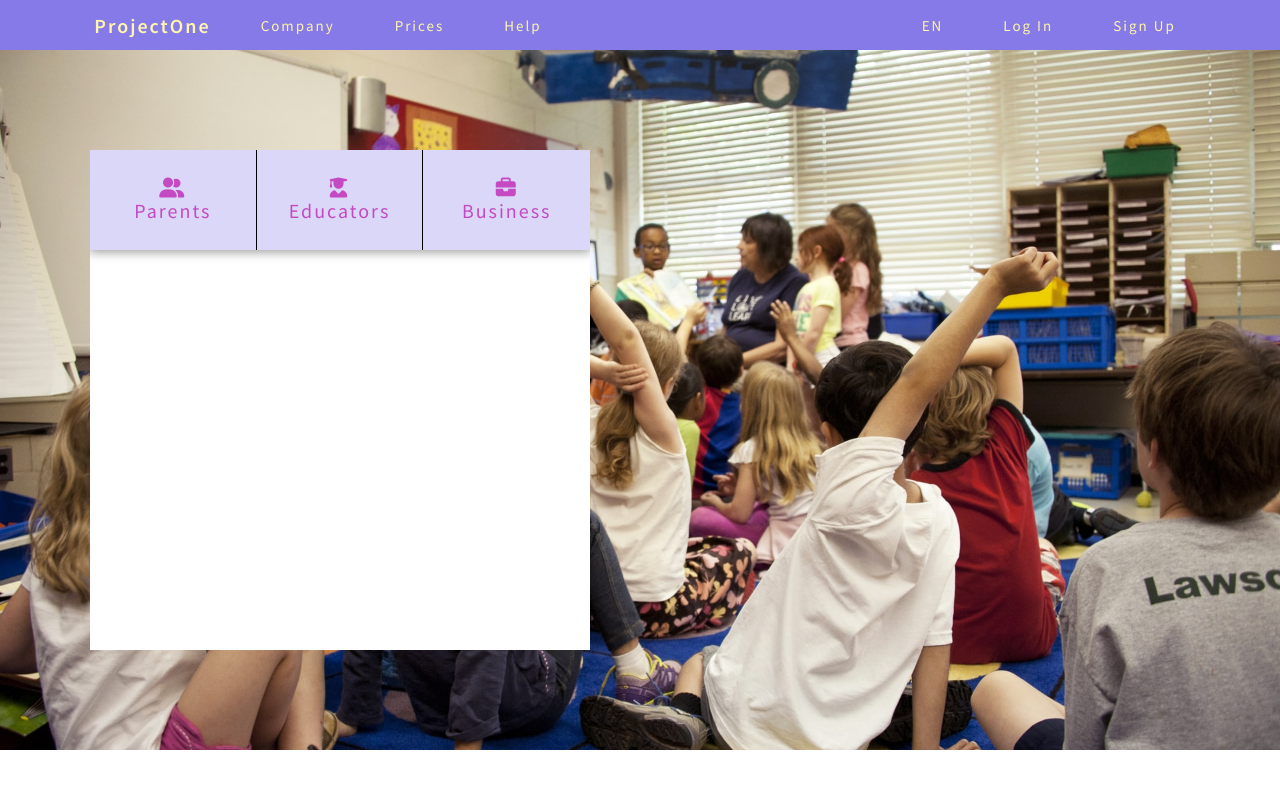
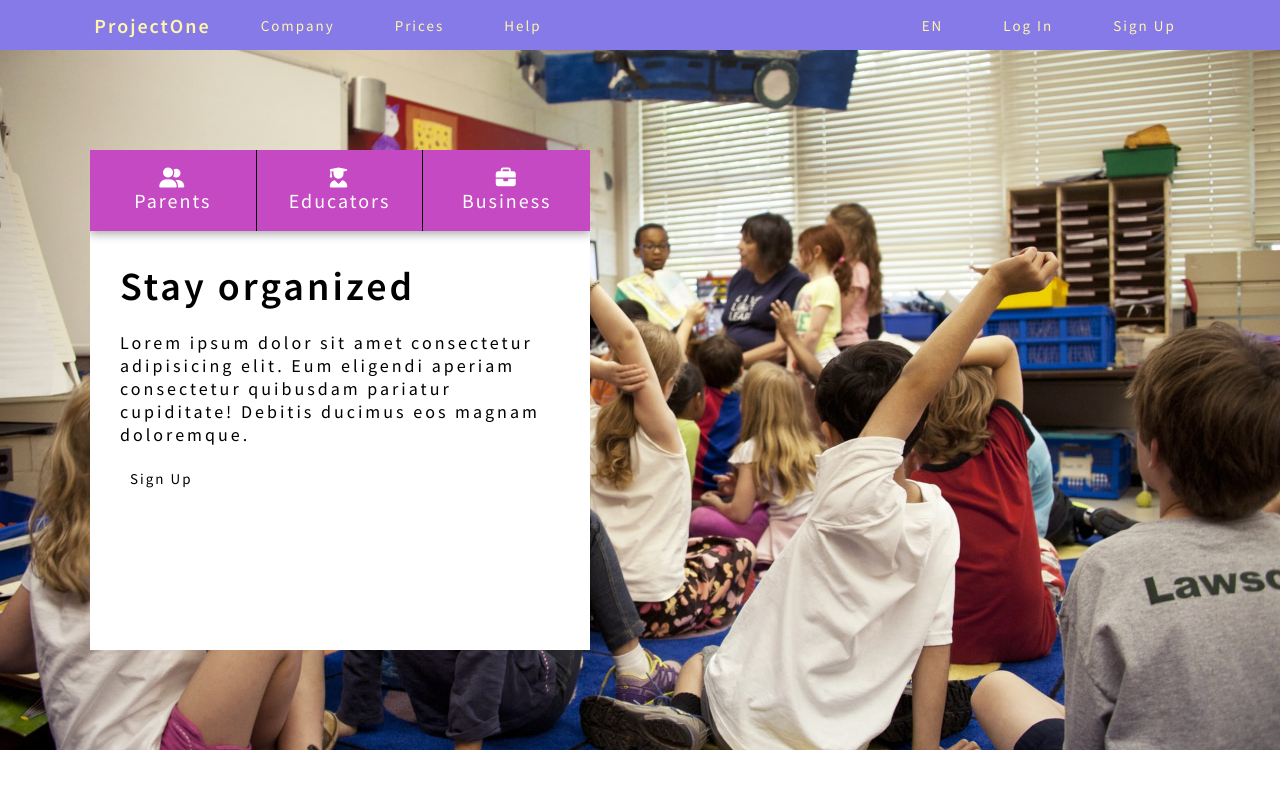
Before and after one commit to acorbinelli/ProjectOne, a React (Create React App) app in the folder client/: page / in a window 1280 px wide. Shown: the top 788 px of the page. Built offline with nearby package versions, Linux system fonts and the light colour scheme.

Commit message:
create hero nav and button components

```diff
--- a/client/src/components/hero/Hero.jsx
+++ b/client/src/components/hero/Hero.jsx
@@ -3,6 +3,7 @@ import Section from "../layout/Section"
 import styled from "styled-components"
 
 import HeroNav from "./HeroNav"
+import HeroPage from "./HeroPage"
 
 const Wrapper = styled.div`
   background-color: white;
@@ -21,6 +22,7 @@ const Hero = () => {
     <Section imageURL='../../IMG/hero_2.jpg' flexDirection='row'>
       <Wrapper>
         <HeroNav />
+        <HeroPage />
       </Wrapper>
     </Section>
   )
--- a/client/src/components/hero/HeroNav.jsx
+++ b/client/src/components/hero/HeroNav.jsx
@@ -7,7 +7,7 @@ import HeroNavButton from "./HeroNavButton"
 const HeroNavStyled = styled.nav`
   height: 20%;
   box-shadow: 0 1px 10px 1px rgba(0, 0, 0, 0.4);
-  background-color: ${Colors.mediumslatebluealpha};
+  background-color: ${Colors.fuchsia};
   display: grid;
   grid-template-columns: 1fr 1fr 1fr;
 `
--- a/client/src/components/hero/HeroNavButton.jsx
+++ b/client/src/components/hero/HeroNavButton.jsx
@@ -17,7 +17,7 @@ const HeroNavButton = ({ value, text, icon, className }) => {
   return (
     <HeroNavButtonStyled href='#' value={value} className={className}>
       <i className={icon} />
-      <h2>{text}</h2>
+      <span style={{ fontSize: "2rem", color: "white" }}>{text}</span>
     </HeroNavButtonStyled>
   )
 }
--- /dev/null
+++ b/client/src/components/hero/HeroPage.jsx
@@ -0,0 +1,20 @@
+import React from "react"
+import styled from "styled-components"
+import { Colors } from "../../constants/colors"
+
+import ParentsHero from "../parents/ParentsHero"
+
+const HeroPageStyled = styled.div`
+  height: 100%;
+  padding: 3rem;
+`
+
+const HeroPage = () => {
+  return (
+    <HeroPageStyled>
+      <ParentsHero />
+    </HeroPageStyled>
+  )
+}
+
+export default HeroPage
--- a/client/src/components/layout/Navbar.jsx
+++ b/client/src/components/layout/Navbar.jsx
@@ -7,6 +7,7 @@ import NavbarItems from "../navbar/NavbarItems"
 const Wrapper = styled.nav`
   background-color: ${Colors.mediumslateblue};
   height: 5rem;
+  display: flex;
 
   position: relative;
 `
--- a/client/src/components/navbar/NavbarLogo.jsx
+++ b/client/src/components/navbar/NavbarLogo.jsx
@@ -8,6 +8,7 @@ const Logo = styled.h1`
   padding: 1rem 2rem;
   font-weight: 600;
   letter-spacing: 0.2rem;
+  margin: 0;
 `
 
 const NavbarLogo = () => {
--- /dev/null
+++ b/client/src/components/parents/ParentsHero.jsx
@@ -0,0 +1,19 @@
+import React, { Fragment } from "react"
+import styled from "styled-components"
+import { Colors } from "../../constants/colors"
+
+const ParentsHero = () => {
+  return (
+    <Fragment>
+      <h1>Stay organized</h1>
+      <h2>
+        Lorem ipsum dolor sit amet consectetur adipisicing elit. Eum eligendi
+        aperiam consectetur quibusdam pariatur cupiditate! Debitis ducimus eos
+        magnam doloremque.
+      </h2>
+      <button className='primary__button'>Sign Up</button>
+    </Fragment>
+  )
+}
+
+export default ParentsHero
--- a/client/src/globalStyles.js
+++ b/client/src/globalStyles.js
@@ -52,23 +52,32 @@ button {
 }
 .button__secondary{
     transition: 0.3s background-color;
+    height: 100%;
     i,h2{
-        color: ${Colors.fuchsia};
+        color: white;
         font-size: 2rem;
     }
     :hover {
       background: ${Colors.mediumslateblue};
-      height: 100%;
+
       cursor: pointer;
       i,h2{
         color: ${Colors.canary};
+
       }
-      i{
-          font-size: 4rem;
-      }
-      h2{
-          font-weight: 700;
-      }
+      box-shadow: 0 1px 10px 1px rgba(0, 0, 0, 0.4);
+
+    }
+    :active{
+        box-shadow: 0 1px 2px 1px rgba(0, 0, 0, 0.4);
+
+    }
+    :focus{
+        background: ${Colors.mediumslateblue};
+        border-bottom: 5px solid white;
+
+
+
     }
 }
 
@@ -76,6 +85,13 @@ h1{
     font-size: 4rem;
     letter-spacing: 0.3rem;
     font-weight: 600;
+    margin-bottom: 2rem;
+}
+h2{
+    font-size: 1.8rem;
+    letter-spacing: 0.3rem;
+
+    margin-bottom: 2rem;
 }
 `
 
```
